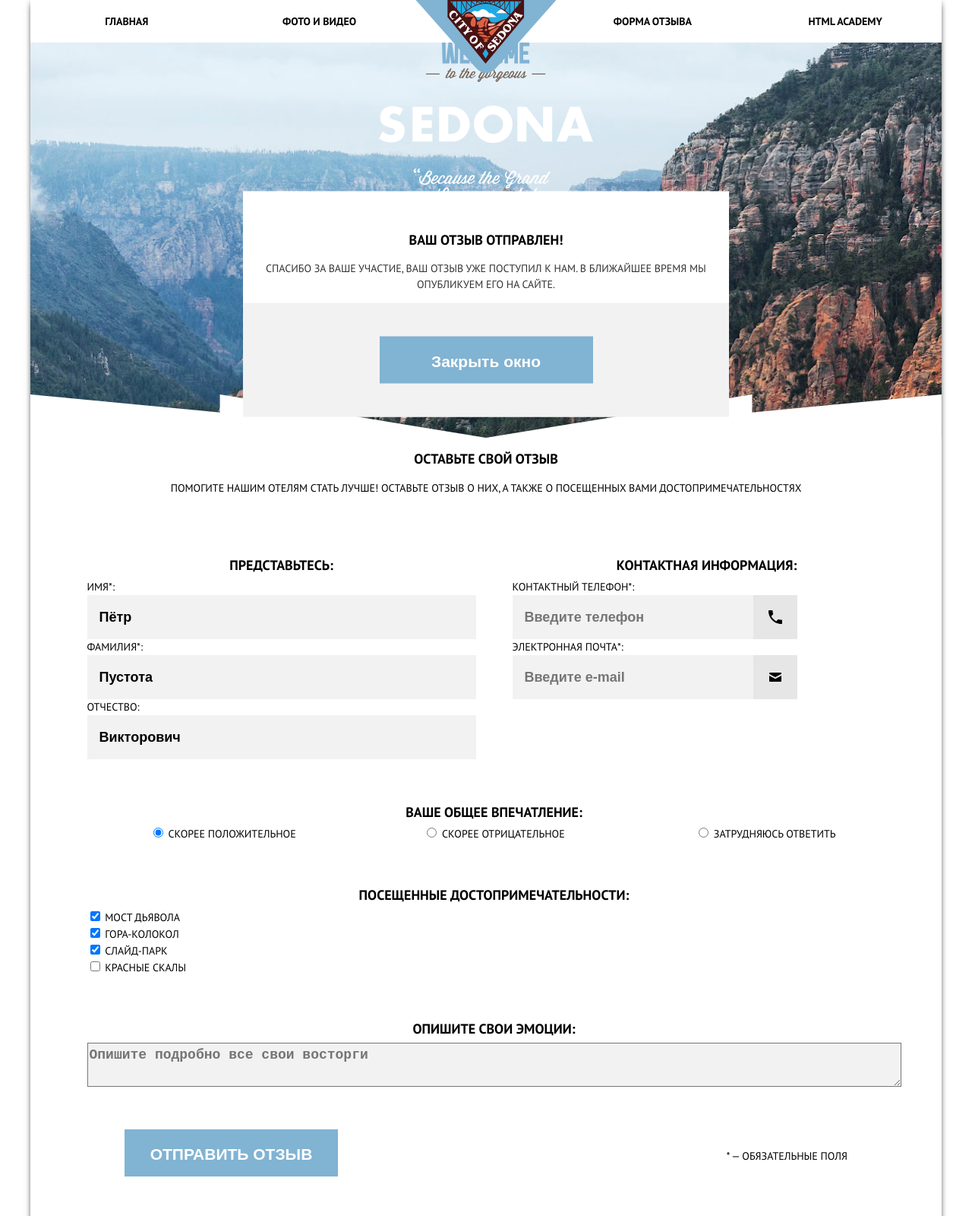
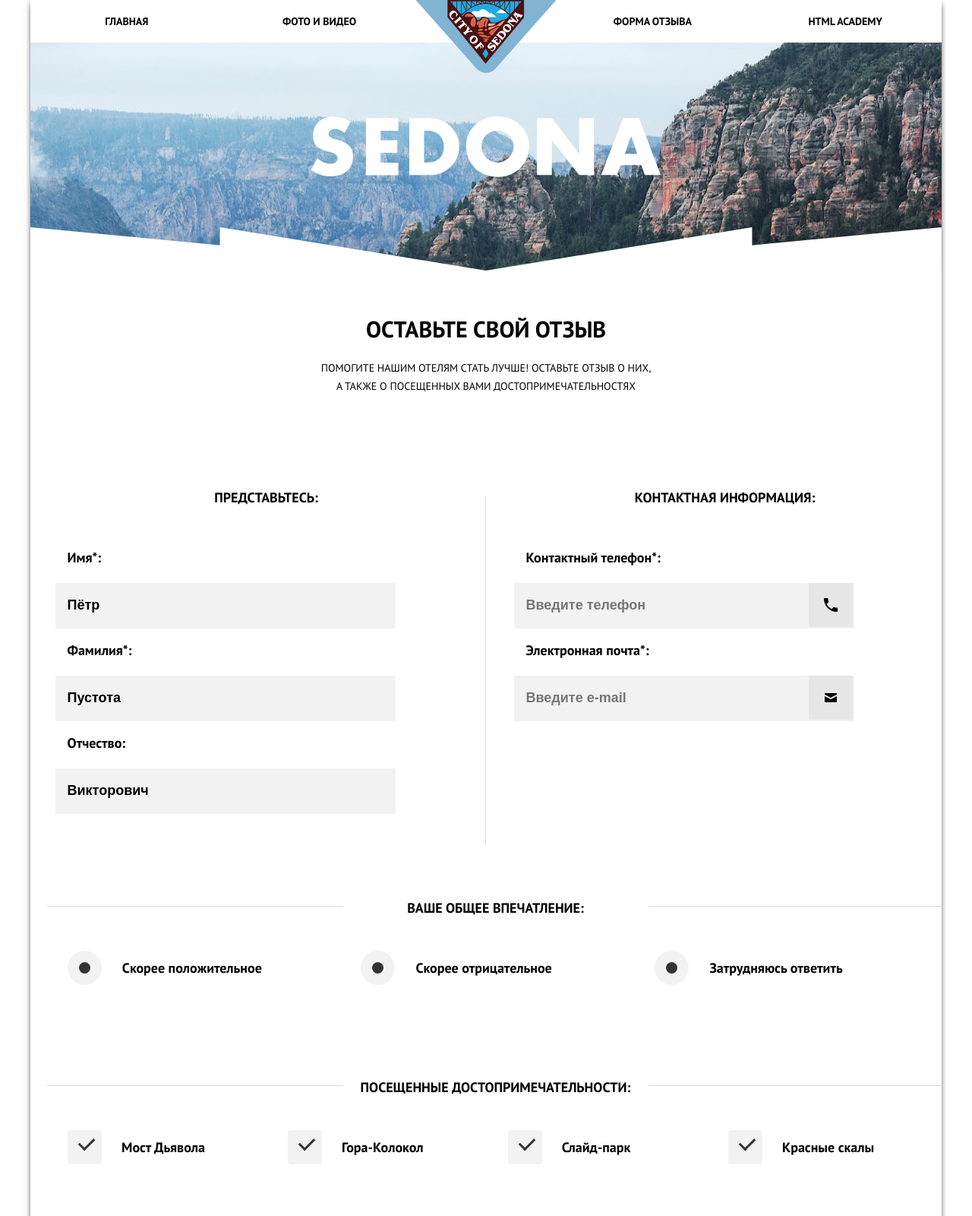
Before and after one commit to lizavetakovaleva/1577149-sedona-25, a website: page source/form.html in a window 1280 px wide. Shown: the top 1600 px of the page at 76% size. Drawn offline with nearby package versions, Linux system fonts and the light colour scheme; files that its build step writes are made by us from their sources.

Commit message:
Декоративные эл-ты внутренних страниц

```diff
--- a/source/form.html
+++ b/source/form.html
@@ -44,9 +44,9 @@
           </ul>
         </div>
       </nav>
-      <section class="main-header__intro">
+      <section class="main-header__intro main-header__intro--pages">
         <div class="main-header__wrapper">
-          <img src="img/svg/text-index.svg" width="282" height="214" alt="Welcome to the gorgeous Sedona">
+          <img class="main-header__image main-header__image--pages" src="img/svg/text-sedona.svg" width="282" height="214" alt="Welcome to the gorgeous Sedona">
         </div>
       </section>
     </header>
@@ -97,16 +97,16 @@
 
           <fieldset class="feedback__fieldset">
             <legend class="feedback__legend">Ваше общее впечатление:</legend>
-            <div class="feedback__fieldset-wrapper">
-              <label class="feedback__label">
+            <div class="feedback__fieldset-wrapper feedback__fieldset-wrapper--radio">
+              <label class="feedback__label feedback__label--radio">
                 <input class="feedback__radio" type="radio" name="feedback" value="posivive" checked>
                 Скорее положительное
               </label>
-              <label class="feedback__label">
+              <label class="feedback__label feedback__label--radio">
                 <input class="feedback__radio" type="radio" name="feedback" value="negative">
                 Скорее отрицательное
               </label>
-              <label class="feedback__label">
+              <label class="feedback__label feedback__label--radio">
                 <input class="feedback__radio" type="radio" name="feedback" value="no-answer">
                 Затрудняюсь ответить
               </label>
@@ -115,22 +115,24 @@
 
           <fieldset class="feedback__fieldset">
             <legend class="feedback__legend">Посещенные достопримечательности:</legend>
-            <label>
+            <div class="feedback__fieldset-wrapper">
+              <label class="feedback__label feedback__label--checkbox">
                 <input  class="feedback__checkbox" type="checkbox" name="sights" value="Devil's bridge" checked>
                 Мост Дьявола
               </label>
-            <label>
+              <label class="feedback__label feedback__label--checkbox">
                 <input  class="feedback__checkbox" type="checkbox" name="sights" value="Bell Rock" checked>
                 Гора-Колокол
               </label>
-            <label>
+              <label class="feedback__label feedback__label--checkbox">
                 <input  class="feedback__checkbox" type="checkbox" name="sights" value="Slide Rock State Park" checked>
                 Слайд-парк
               </label>
-            <label>
+              <label class="feedback__label feedback__label--checkbox">
                 <input  class="feedback__checkbox" type="checkbox" name="sights" value="Red Rock Country">
                 Красные скалы
               </label>
+            </div>
           </fieldset>
 
           <fieldset class="feedback__fieldset">
@@ -211,6 +213,8 @@
       </div>
     </div>
 
+    <div class="overlay"></div>
+
     <script src="../js/script.js"></script>
   </body>
 </html>
--- a/source/less/blocks/feedback-modal.less
+++ b/source/less/blocks/feedback-modal.less
@@ -1,5 +1,5 @@
 .feedback-modal {
-  position: fixed;
+  position: absolute;
   top: 50%;
   left: 50%;
   transform: translate(-50%, -50%);
@@ -11,19 +11,37 @@
 }
 
 .feedback-modal__title {
+  display: block;
+  margin: 0;
+  margin-bottom: 28px;
+  padding: 0;
   font-weight: 700;
   font-size: 18px;
   line-height: 26px;
 }
 
 .feedback-modal__description {
+  width: 237px;
+  margin: 0 auto;
+  margin-bottom: 28px;
   color: @darkgrey;
 }
 
 .feedback-modal__button-wrapper {
-  padding: 44px 91px;
+  padding: 20px;
   background-color: @formgrey;
 }
+
+.feedback-modal--error {
+  display: none;
+  padding: 45px 41px 35px;
+}
+
+.feedback-modal--sucsess {
+  display: none;
+}
+
+//Планшет
 
 @media (min-width: @tablet-width) {
   .feedback-modal--error {
@@ -33,4 +51,9 @@
   .feedback-modal--sucsess {
     width: 640px;
   }
+
+  .feedback-modal__title {
+    font-size: 30px;
+    line-height: 40px;
+  }
 }
--- a/source/less/blocks/feedback.less
+++ b/source/less/blocks/feedback.less
@@ -5,28 +5,36 @@
 .feedback__wrapper {
   margin: 0 auto;
   margin-bottom: 64px;
-  padding: 64px;
+  padding: 20px;
 }
 
 .feedback__fieldset {
+  display: flex;
+  flex-direction: column;
   width: 100%;
   height: auto;
-  margin: 0;
+  padding-bottom: 23px;
   border: none;
-  display: flex;
-  flex-direction: column;
 }
 
 .feedback__legend {
+  display: block;
+  width: 100%;
+  margin: 0 auto;
+  padding: 24px 0 20px;
   font-weight: 700;
   font-size: 18px;
   line-height: 26px;
   text-align: center;
+  border-top: 1px solid #e5e5e5;
 }
 
 .feedback__input {
   width: auto;
-  padding: 16px;
+  min-width: 280px;
+  height: 58px;
+  margin-bottom: 16px;
+  padding-left: 16px;
   font-weight: 700;
   font-size: 18px;
   line-height: 26px;
@@ -35,11 +43,15 @@
   border: none;
 }
 
-.feedback__text {
-  font-weight: 700;
-  font-size: 18px;
-  line-height: 26px;
-  background-color: @formgrey;
+.feedback__input:hover {
+  background-color: #e5e5e5;
+  border: none;
+}
+
+.feedback__input:active,
+.feedback__input:focus {
+  background-color: @white;
+  outline: 4px solid #e5e5e5;
 }
 
 .feedback__input-wrapper {
@@ -47,13 +59,127 @@
 }
 
 .feedback__input-contact {
-  padding-right: 60px;
+  width: 100%;
+  min-width: 280px;
 }
 
 .feedback__icon {
   position: absolute;
   top: 0;
+  right: 0; //?? почему остается пустое место справа от иконки
 }
+
+//Радио, чекбокс
+
+.feedback__fieldset-wrapper {
+  display: flex;
+  flex-direction: column;
+}
+
+.feedback__label {
+  position: relative;
+  height: 46px;
+  margin-left: 16px;
+  text-transform: none;
+  font-weight: 700;
+  font-size: 18px;
+  line-height: 26px;
+}
+
+.feedback__label--radio,
+.feedback__label--checkbox {
+  margin-bottom: 16px;
+  padding-left: 60px;
+}
+
+.feedback__radio,
+.feedback__checkbox {
+  appearance: none;
+}
+
+.feedback__label--radio::before {
+  display: inline-block;
+  content: "";
+  position: absolute;
+  top: -10px;
+  left: 0;
+  width: 45px;
+  height: 45px;
+  border-radius: 50%;
+  background-color: @formgrey;
+}
+
+.feedback__label--radio::after { //?? Не получается прицепить сюда чекнутое поле
+  display: inline-block;
+  content: "";
+  position: absolute;
+  top: 5px;
+  left: 15px;
+  width: 15px;
+  height: 15px;
+  border-radius: 50%;
+  background-color: @darkgrey;
+}
+
+.feedback__label--checkbox::before {
+  display: inline-block;
+  content: "";
+  position: absolute;
+  top: -10px;
+  left: 0;
+  width: 45px;
+  height: 45px;
+  border-radius: 4px;
+  background-color: @formgrey;
+}
+
+.feedback__label--checkbox::after {
+  display: inline-block;
+  content: "";
+  position: absolute;
+  top: 0;
+  left: 15px;
+  width: 17px;
+  height: 9px;
+  border-bottom: 3px solid @darkgrey;
+  border-left: 3px solid @darkgrey;
+  transform: rotate(-45deg);
+}
+
+.feedback__text {
+  min-width: 279px; //?? Справа вылезает за пределы
+  width: 100%;
+  margin: 0 auto;
+  padding: 16px;
+  font-weight: 700;
+  font-size: 18px;
+  line-height: 26px;
+  background-color: @formgrey;
+  border: none;
+
+  &::placeholder {
+    color: fade(@black, 30%);
+  }
+}
+
+.feedback__wrapper-button {
+  display: flex;
+  flex-direction: column;
+}
+
+.feedback__button {
+  margin: 0 auto;
+}
+
+.feedback__footnote {
+  align-self: flex-end;
+  font-weight: 400;
+  font-size: 12px;
+  line-height: 21px;
+  color: #33333399;
+}
+
+//Планшет
 
 @media (min-width: @tablet-width) {
   .feedback__wrapper {
@@ -68,6 +194,7 @@
       grid-area: name;
       display: flex;
       flex-direction: column;
+      border-right: 1px solid #dbdbdb;
     }
 
     &:nth-child(2) {
@@ -78,15 +205,33 @@
 
     &:nth-child(3) {
       grid-area: impres;
+      border-top: 1px solid #dbdbdb;
     }
 
     &:nth-child(4) {
       grid-area: attr;
+      border-top: 1px solid #dbdbdb;
     }
 
     &:nth-child(5) {
       grid-area: feedback;
+      border-top: 1px solid #dbdbdb;
     }
+  }
+
+  .feedback__input {
+    width: 280px;
+  }
+
+  .feedback__icon {
+    top: 0;
+    right: 130px;
+  }
+
+  .feedback__legend {
+    width: 402px;
+    margin-bottom: 28px;
+    border: none;
   }
 
   .feedback__wrapper-button {
@@ -100,14 +245,37 @@
   .feedback__fieldset-wrapper {
     display: grid;
     grid-template-columns: 1fr 1fr;
-    justify-items: center;
-    align-items: baseline;
+    //justify-items: center;
+    //align-items: baseline;
+  }
+
+  .feedback__text {
+    max-width: 648px;
   }
 }
+
+//Десктоп
 
 @media (min-width: @desktop-width) {
   .feedback__fieldset-wrapper {
     display: grid;
+    grid-template-columns: 1fr 1fr 1fr 1fr; //?? Чекбоксы не получается выровнять
+  }
+
+  .feedback__fieldset-wrapper--radio {
     grid-template-columns: 1fr 1fr 1fr;
   }
+
+  .feedback__input {
+    width: 430px;
+  }
+
+  .feedback__icon {
+    top: 0;
+    right:110px;
+  }
+
+  .feedback__text {
+    max-width: 768px;
+  }
 }
--- a/source/less/blocks/main-header.less
+++ b/source/less/blocks/main-header.less
@@ -12,7 +12,7 @@
 }
 
 .main-header__image {
-  position: absolute;
+  position: absolute; //Надпись Седона посреди шапки на главной
   top: 23%;
   left: 50%;
   transform: translateX(-50%);
@@ -20,7 +20,7 @@
 
 .main-header__intro {
   display: block;
-  min-height: 389px;
+  min-height: 389px; //Высота картинки на главной в мобиле
   background-color: @backgroundblue;
   background-image: url("/img/svg/intro-triangle.svg"), url("../img/back-desktop.jpg");
   background-repeat: no-repeat, no-repeat;
@@ -29,15 +29,15 @@
   text-align: center;
 }
 
-.main-header__intro--catalog {
-  min-height: 158px;
+.main-header__image--pages {
+  position: absolute; //Надпись Седона посреди шапки в каталоге
+  top: 50%;
+  left: 50%;
+  transform: translateX(-50%);
 }
 
-.main-header__image--catalog {
-  position: absolute;
-  top: 30%;
-  left: 50%;
-  transform: translateX(-50%);
+.main-header__intro--pages {
+  min-height: 158px; //Высота картинки в каталоге в мобиле
 }
 
 //Планшет
@@ -48,28 +48,26 @@
   }
 
   .main-header__intro {
-    height: 520px;
+    min-height: 520px; //Высота картинки на главной
   }
 
   .main-header__image {
-    width: 461px;
-    height: 350px;
+    width: 461px; //Надпись Седона посреди шапки
   }
 
-  .main-header__intro--catalog {
-    min-height: 290px;
+  .main-header__intro--pages {
+    min-height: 290px; //Высота картинки в каталоге
   }
 
-  .main-header__image--catalog {
-    width: 461px;
-    top: 12%;
+  .main-header__image--pages {
+    top: 43%;
   }
 }
 
 //Десктоп
 
 @media (min-width: @desktop-width) {
-  .main-header__intro--catalog {
-    min-height: 303px;
+  .main-header__intro--pages {
+    min-height: 300px;
   }
 }
--- a/source/less/blocks/page-header.less
+++ b/source/less/blocks/page-header.less
@@ -1,4 +1,6 @@
 .page-header__title {
+  margin-top: 36px;
+  margin-bottom: 26px;
   font-weight: 700;
   font-size: 18px;
   line-height: 26px;
@@ -6,5 +8,26 @@
 }
 
 .page-header__description {
+  width: 280px;
+  margin: 0 auto;
   text-align: center;
 }
+
+//Планшет
+
+
+@media (min-width: @tablet-width) {
+  .page-header__title {
+    margin-top: 64px;
+    font-weight: 700;
+    font-size: 30px;
+    line-height: 26px;
+  }
+
+  .page-header__description {
+    width: 435px;
+    margin-bottom: 78px;
+    font-size: 14px;
+    line-height: 24px;
+  }
+}
--- a/source/less/blocks/presentation.less
+++ b/source/less/blocks/presentation.less
@@ -26,6 +26,7 @@
 
 @media (min-width: @tablet-width) {
   .presentation__title {
+    margin-top: 0;
     font-weight: 700;
     font-size: 30px;
     line-height: 26px;
--- a/source/less/style.less
+++ b/source/less/style.less
@@ -21,6 +21,7 @@
 @import "blocks/feedback-modal.less";
 @import "blocks/feedback.less";
 @import "blocks/page-header.less";
+@import "blocks/overlay.less";
 
 /*Глобальные стили*/
 @import "global/colors.less";
```
Also changed, not shown: source/catalog.html (+2 -2 lines), source/less/blocks/catalog.less (+66 -3 lines), source/less/blocks/overlay.less (added, +10 -0 lines). Lines whose indentation alone changed are shown as unchanged.
